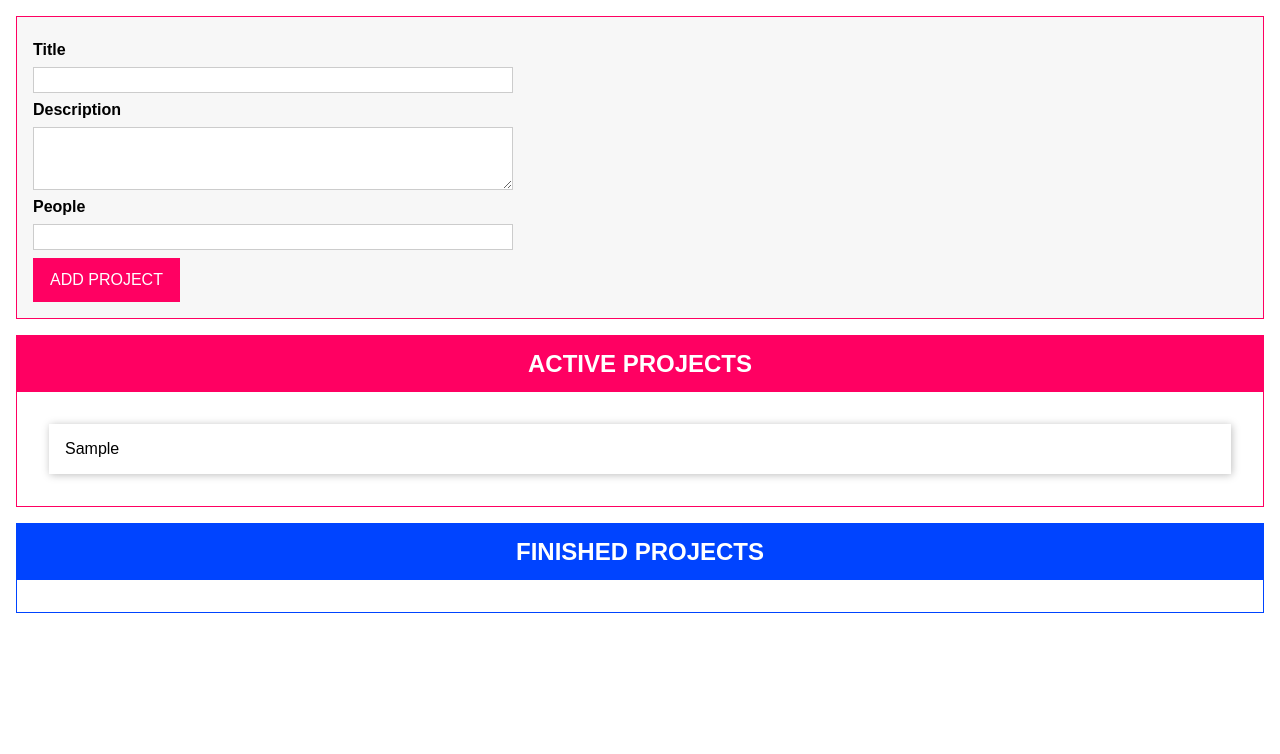
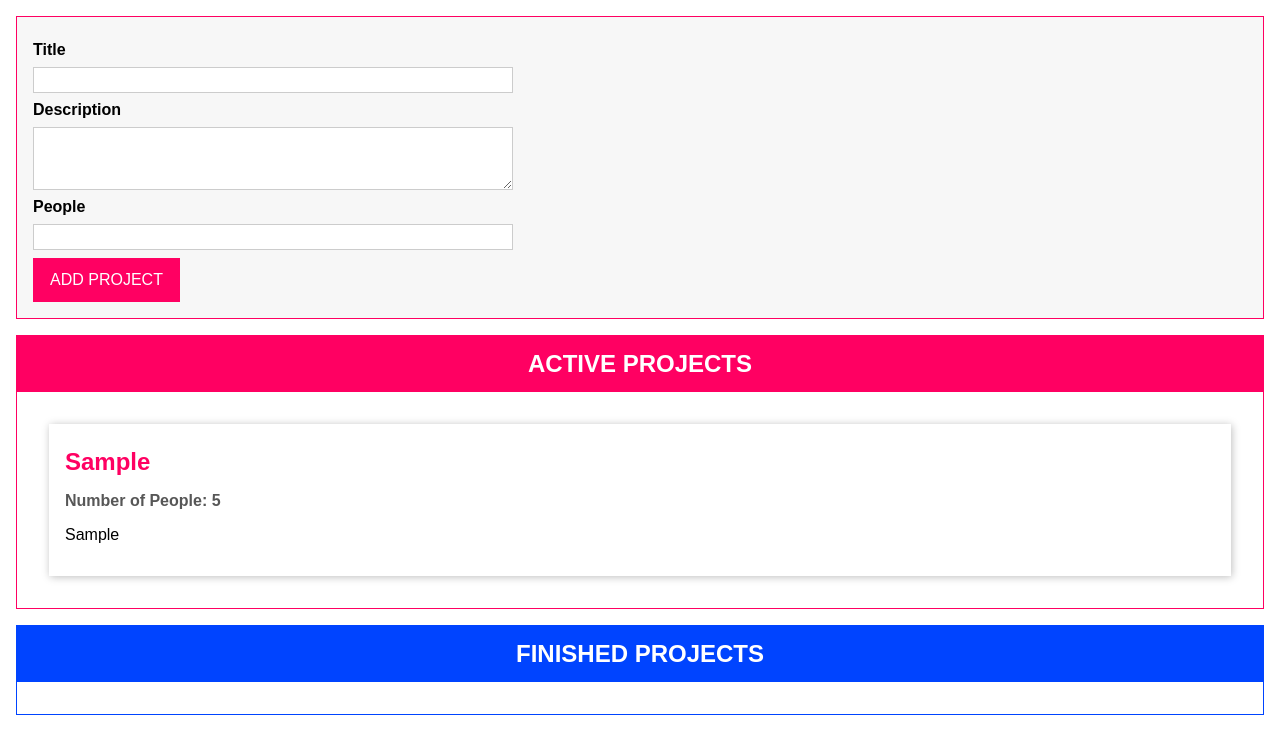
Before and after one commit to Murtaza-Vasi/Project-Manager-TS, a website with bundled scripts: page index.html in a window 1280 px wide. Both pictures are taken after typing "Sample", "Sample", "5" into the empty fields and a click on the button "ADD PROJECT". Built offline with nearby package versions, Linux system fonts and the light colour scheme.

Commit message:
Added description in the project list

```diff
--- a/index.html
+++ b/index.html
@@ -27,7 +27,11 @@
 			</form>
 		</template>
 		<template id="single-project">
-			<li></li>
+			<li>
+				<h2></h2>
+				<h3></h3>
+				<p></p>
+			</li>
 		</template>
 		<template id="project-list">
 			<section class="projects">
--- a/src/app.ts
+++ b/src/app.ts
@@ -139,6 +139,25 @@ abstract class Component<T extends HTMLElement, U extends HTMLElement> {
 	abstract configure(): void;
 }
 
+class ProjectItem extends Component<HTMLUListElement, HTMLLIElement> {
+	private project: Project;
+
+	constructor(hostId: string, project: Project) {
+		super('single-project', hostId, false, project.id);
+		this.project = project;
+
+		this.configure();
+		this.renderContent();
+	}
+	configure() {}
+
+	renderContent() {
+		this.element.querySelector('h2')!.textContent = this.project.title;
+		this.element.querySelector('h3')!.textContent = 'Number of People: ' + this.project.people;
+		this.element.querySelector('p')!.textContent = this.project.description;
+	}
+}
+
 // ProjectList class
 class ProjectList extends Component<HTMLDivElement, HTMLElement> {
 	assignedProjects: Project[];
@@ -174,9 +193,7 @@ class ProjectList extends Component<HTMLDivElement, HTMLElement> {
 		const listEl = document.getElementById(`${this.type}-projects-list`) as HTMLUListElement;
 		listEl.innerHTML = '';
 		for (const projectItem of this.assignedProjects) {
-			const listItem = document.createElement('li');
-			listItem.textContent = projectItem.title;
-			listEl?.appendChild(listItem);
+			new ProjectItem(this.element.querySelector('ul')!.id, projectItem);
 		}
 	}
 }
```
